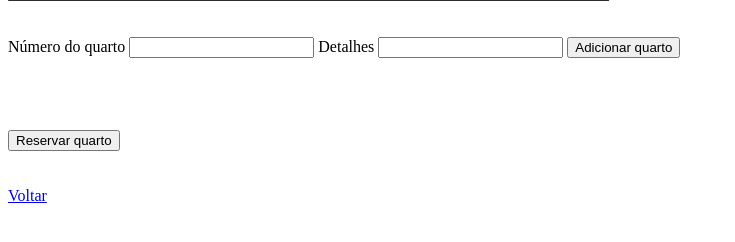
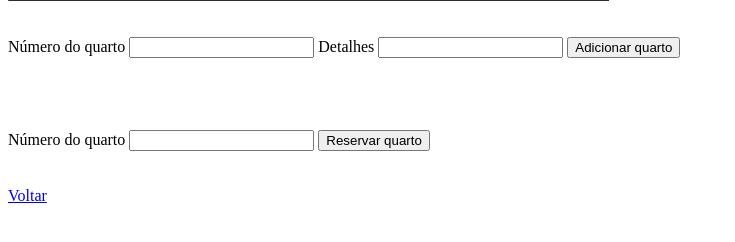
Before and after one commit to marcussviniciuss/sistema-soft-forge, a Flask app: page /reservas in a window 1280 px wide. Shown: the part 155-397 px from the top of the page, without its empty margins (0-735 px from the left). Run offline with Flask 3, Linux system fonts and the light colour scheme; a user stored in the database is signed in.

Commit message:
atualizacao

```diff
--- a/NOTAS.txt
+++ b/NOTAS.txt
@@ -2,3 +2,6 @@
 link: https://stackoverflow.com/questions/18290142/multiple-forms-in-a-single-page-using-flask-and-wtforms
 
 terminar de arrumar os dois formularios da reserva
+
+desgraça
+form_reserva n funciona
--- a/hms_softforge/forms.py
+++ b/hms_softforge/forms.py
@@ -37,5 +37,6 @@ class FormCriarQuarto(FlaskForm):
     botao_confirmacao = SubmitField("Adicionar quarto")
 
 class FormReservarQuarto(FlaskForm):
+    id = IntegerField("Número do quarto", validators=[DataRequired()])
     hospede = StringField("Nome do Hospede", validators=[DataRequired()])
     botao_confirmacao = SubmitField("Reservar quarto")
--- a/hms_softforge/routes.py
+++ b/hms_softforge/routes.py
@@ -80,12 +80,28 @@ def funcionarios():
 
     return render_template("funcionarios.html", usuarios=usuarios)
 
+
+
+
+
+
+
 @app.route("/reservas", methods=["GET", "POST", "PATCH"])
 @login_required
 def reservas():
     form_quarto = FormCriarQuarto()
+    form_reserva = FormReservarQuarto()
     tabela_quartos = Quarto.query.all()
+    return render_template("reservas.html", form_quarto = form_quarto, form_reserva = form_reserva, tabela_quartos = tabela_quartos)
+
+
+
+@app.route("/criar_quarto", methods=["POST", "GET"])
+def criar_quarto():
+    form_quarto = FormCriarQuarto()
     form_reserva = FormReservarQuarto()
+    tabela_quartos = Quarto.query.all()
+
     if form_quarto.is_submitted():
         # novo_quarto = Quarto(quarto=form_quarto.quarto.data, detalhes=form_quarto.detalhes.data)
         # database.session.add(novo_quarto)
@@ -96,14 +112,29 @@ def reservas():
         print("banana")
     return render_template("reservas.html", form_quarto = form_quarto, form_reserva = form_reserva, tabela_quartos = tabela_quartos)
 
-@app.route("/reservar_quarto", methods=["PATCH", "GET"])
-def reservar_quarto():
+@app.route("/reservar_quarto/<id>", methods=["PATCH", "GET"])
+def reservar_quarto(id):
+    form_quarto = FormCriarQuarto()
     form_reserva = FormReservarQuarto()
+    tabela_quartos = Quarto.query.all()
     if form_reserva.is_submitted():
+        # novo_quarto = Quarto(quarto=form_quarto.quarto.data, detalhes=form_quarto.detalhes.data)
+        # database.session.add(novo_quarto)
+        # database.session.commit()
+        # return redirect(url_for('reservas'))
         print("pera")
         print("pera")
         print("pera")
-    return redirect(url_for("reservas"))
+    return render_template("reservas.html", form_quarto = form_quarto, form_reserva = form_reserva, tabela_quartos = tabela_quartos)
+
+
+
+
+
+
+
+
+
 
 @app.route("/logout")
 @login_required
--- a/hms_softforge/templates/reservas.html
+++ b/hms_softforge/templates/reservas.html
@@ -36,7 +36,7 @@
     </table>
 
 <br><br>
-<form method="POST">
+<form method="POST" action=" {{ url_for('criar_quarto') }} ">
 
     {{ form_quarto.csrf_token }}
 
@@ -52,14 +52,19 @@
 <br><br>
 
 <br><br>
-<form action="{{ url_for('reservar_quarto') }}" method="PATCH">
+ <form method="PATCH" action="{{ url_for('reservar_quarto', id=1) }}">
 
     {{ form_reserva.csrf_token }}
+
+
+    {{form_reserva.id.label()}}
+    {{form_reserva.id()}}
 
     {{form_reserva.botao_confirmacao}}
 
 </form>
 <br><br>
-    <a href="telaHome">Voltar</a>
+
+<a href="telaHome">Voltar</a>
 </body>
 </html>
--- /dev/null
+++ b/test.py
@@ -0,0 +1 @@
+print("aa {} bnb".format(1))
```
Also changed, not shown: instance/comunidade.db.
